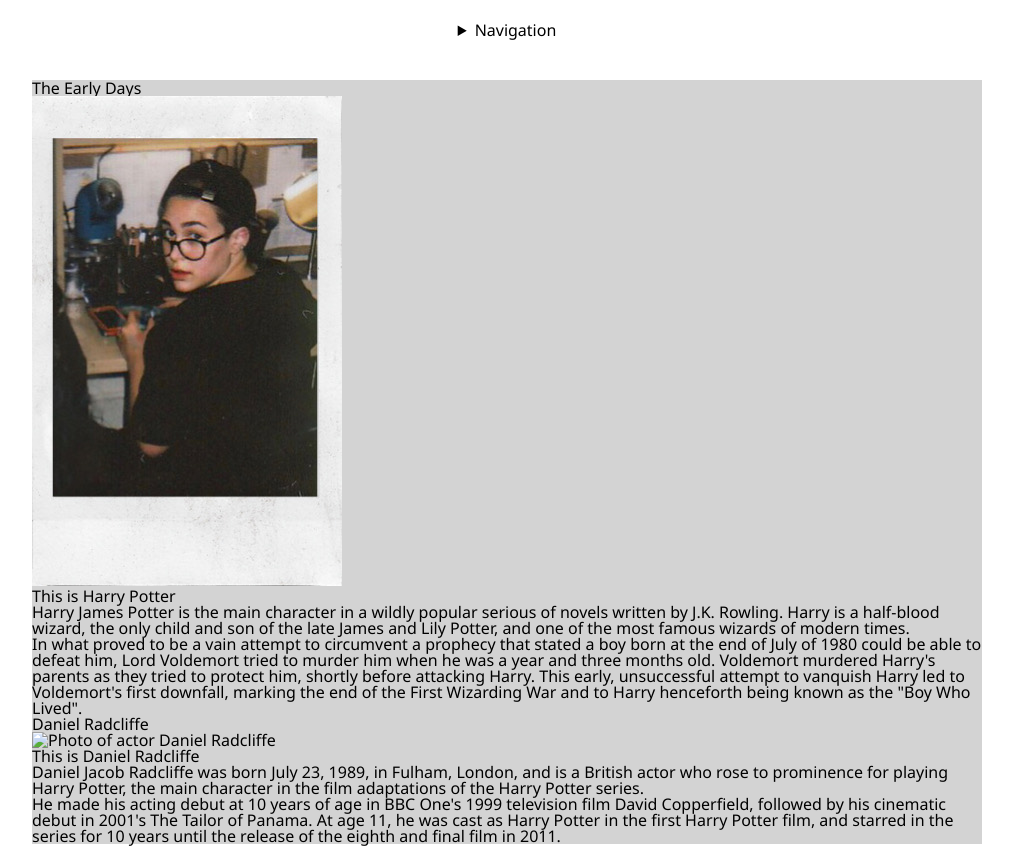
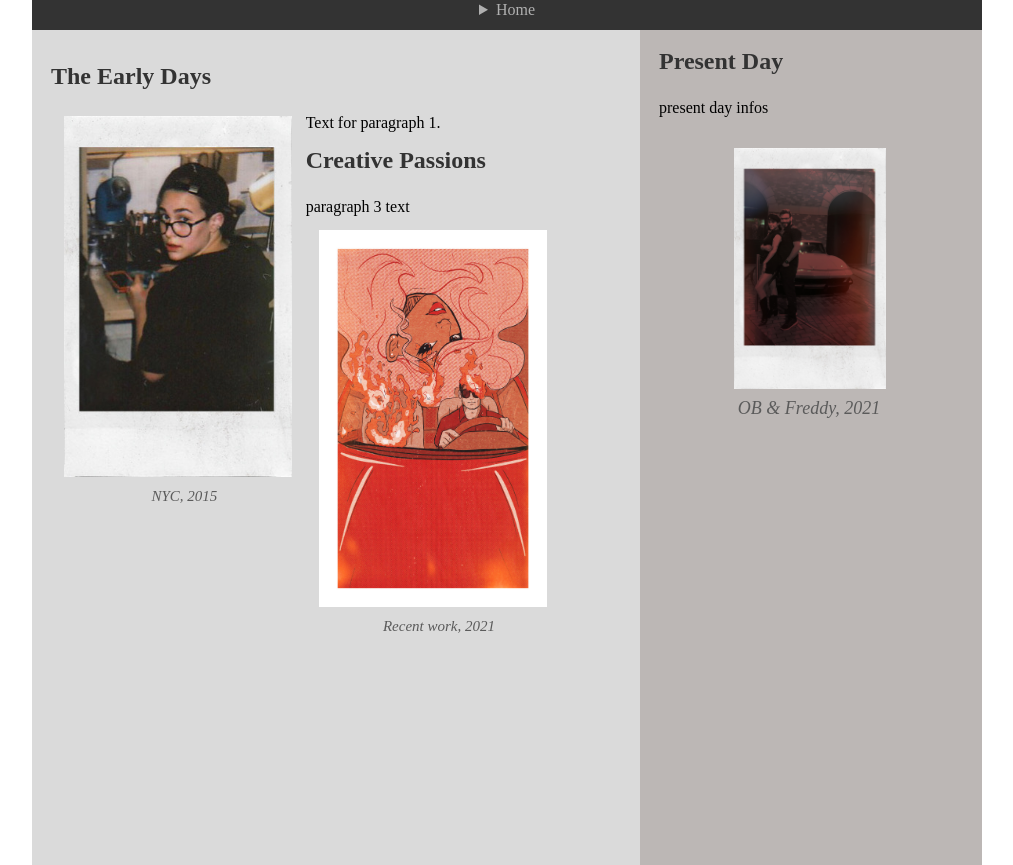
Before and after one commit to Oliviabenn/Assignment1_Bennington_Olivia, a plain HTML site: page index.html in a window 1280 px wide. Shown: the part 70-935 px from the top of the page, without its empty margins (133-1146 px from the left). Drawn offline with Linux system fonts and the light colour scheme; a web font is replaced by a local one.

Commit message:
basic info all in, now formatting to make it pretty

```diff
--- a/index.html
+++ b/index.html
@@ -26,9 +26,9 @@
 					<h1>OB</h1>
 					<nav>
 							<details>
-									<summary>Navigation</summary>
+									<summary>Home</summary>
 									<ul>
-											<li>Home</li>
+											<li>Assignment 1</li>
 									</ul>
 							</details>
 					</nav>
@@ -36,44 +36,38 @@
 
 		</main>
 		<section id="about">
-                <h2>The Early Days</h2>
+                <h3>The Early Days</h3>
 
                   <figure>
                   <img src="images/desk.jpg" alt="Photo of OB sitting at a desk">
-                  <figcaption class="image-caption-text">This is Harry Potter</figcaption>
+                  <figcaption class="image-caption-text">NYC, 2015</figcaption>
                   </figure>
-                <p>Harry James Potter is the main character in a wildly popular serious of novels written by J.K.
-                    Rowling. Harry is a half-blood wizard, the only child and son of the late James and Lily Potter, and
-                    one of the most famous wizards of modern times.</p>
-                <p>In what proved to be a vain attempt to circumvent a prophecy that stated a boy born at the end of
-                    July of 1980 could be able to defeat him, Lord Voldemort tried to murder him when he was a year and
-                    three months old. Voldemort murdered Harry's parents as they tried to protect him, shortly before
-                    attacking Harry. This early, unsuccessful attempt to vanquish Harry led to Voldemort's first
-                    downfall, marking the end of the First Wizarding War and to Harry henceforth being known as the "Boy
-                    Who Lived".</p>
-                <h3>Daniel Radcliffe</h3>
+                <p>Text for paragraph 1.</p>
+
+                <h3>Creative Passions</h3>
+								  <p>paragraph 3 text</p>
                 <figure>
-                  <img src="images/danielradcliffe.jpg" alt="Photo of actor Daniel Radcliffe">
-                  <figcaption class="image-caption-text">This is Daniel Radcliffe</figcaption>
+                  <img src="images/red.jpg" alt="Comic style illustration of a flaming car with a woman's face">
+                  <figcaption class="image-caption-text">Recent work, 2021</figcaption>
                 </figure>
-                <p>Daniel Jacob Radcliffe was born July 23, 1989, in
-                    Fulham, London, and is a British actor who rose to
-                    prominence for playing Harry Potter, the main
-                    character in the film adaptations of the Harry
-                    Potter series.</p>
-                <p>He made his acting debut at 10 years of age in BBC
-                    One's 1999 television film David Copperfield,
-                    followed by his cinematic debut in 2001's The
-                    Tailor of Panama. At age 11, he was cast as Harry
-                    Potter in the first Harry Potter film, and starred in
-                    the series for 10 years until the release of the
-                    eighth and final film in 2011.</p>
-
 
             </section>
 
+						<aside>
+						                <h2>Present Day</h2>
+						                <p>present day infos</p>
+						                <figure>
+						                  <img src="images/car.jpg" alt="OB and boyfriend in front of an old Corvette">
+						                  <figcaption class="image-caption-text">OB & Freddy, 2021</figcaption>
+						                </figure>
+						            </aside>
 
+						        </main>
 
-	</body>
+						        <footer>
+						            <h2>designed by OB, 2021</h2>
+						        </footer>
+						    </div>
+						</body>
 
 </html>
--- a/styles.css
+++ b/styles.css
@@ -49,14 +49,14 @@ Body Styles
 --------------- */
 
 body {
-    background: url(images/clouds_background.jpg);
-	font-family:'Segoe UI', Tahoma, Geneva, Verdana, sans-serif;
+  background-color: rgb(218, 218, 218)
+	font-family:'Libre Baskerville', serif;
 }
 
 #container {
     width: 950px;
     margin: 0 auto;
-		background-color: #d3d3d3;
+		background-color: rgb(218, 218, 218);
 }
 
 /* -------------
@@ -66,23 +66,128 @@ Header Styles
 --------------- */
 
 header {
-    background-color: rgb(255, 255, 255);
-		height: 150px;
+    background-color: rgb(51, 51, 51);
+		height: 100px;
 }
 
 header h1 {
     font-family: 'Libre Baskerville', serif;
     letter-spacing: .15em;
     font-size: 2em;
-    color: white;
+    color: rgb(176, 176, 176);
     font-weight: bold;
 		padding: 20px;
 }
 
 nav {
-  background-color: rgb(255, 255, 255);
+	  font-family: 'Libre Baskerville', serif;
+  background-color: rgb(51, 51, 51);
 	text-align: center;
 	width: 100%;
-	padding-top: 20px;
+	padding-top: 0px;
 	padding-bottom: 20px;
 }
+
+details {
+    color: rgb(176, 176, 176);
+}
+
+/* -----------------
+
+Main Styles
+
+----------------- */
+  #about figure{
+	float: left;
+	width: 40%;
+	text-align: center;
+	font-style: italic;
+	font-size: smaller;
+	margin: 0.5em;
+	padding: 0.5em;
+	position: relative;
+}
+#about figure img{
+	width: 100%;
+}
+#about .image-caption-text{
+	margin-top: 10px;
+  margin-left: -30px;
+}
+
+figure figcaption{
+	position: relative;
+	color: rgb(91, 91, 91);
+	float: center;
+	font-style: italic;
+	font-size: 1.125em;
+	text-align: center;
+	width: 300px;
+}
+
+#about, aside {
+	padding: 20px 0;
+	float: left;
+}
+
+#about {
+	background-color: rgb(218, 218, 218);
+	font-family: 'Libre Baskerville', serif;
+	width: 60%;
+
+	padding: 2%;
+}
+
+#about h3 {
+	color: rgb(51, 51, 51);
+	font-size: 1.5em;
+	font-weight: bold;
+	padding: 15px 0;
+}
+
+p{
+	line-height: 1.25em;
+	padding-top: 10px;
+}
+
+
+aside {
+	background-color: rgb(188, 183, 181);
+	font-family: 'Libre Baskerville', serif;
+	width: 32%;
+	padding: 2%;
+	height: 800px;
+}
+
+aside h2 {
+	color: rgb(51, 51, 51);
+	font-family: 'Libre Baskerville', serif;
+	font-size: 1.5em;
+	font-weight: bold;
+	padding-bottom: 15px;
+}
+
+aside figure img{
+	width: 50%;
+	padding-left: 75px;
+	padding-top: 30px;
+	padding-bottom: 7px;
+}
+
+footer {
+	padding: 156.25px;
+	background-color: rgb(51, 51, 51);
+	clear: both;
+}
+
+footer h2 {
+	color: white;
+	font-style: italic;
+	font-size: 1.15em;
+	text-align: center;
+	font-family:'Libre Baskerville', serif;
+}
+
+@media screen (min-width: 600px){
+
+}
```
Also changed, not shown: images/red.JPG (added).
